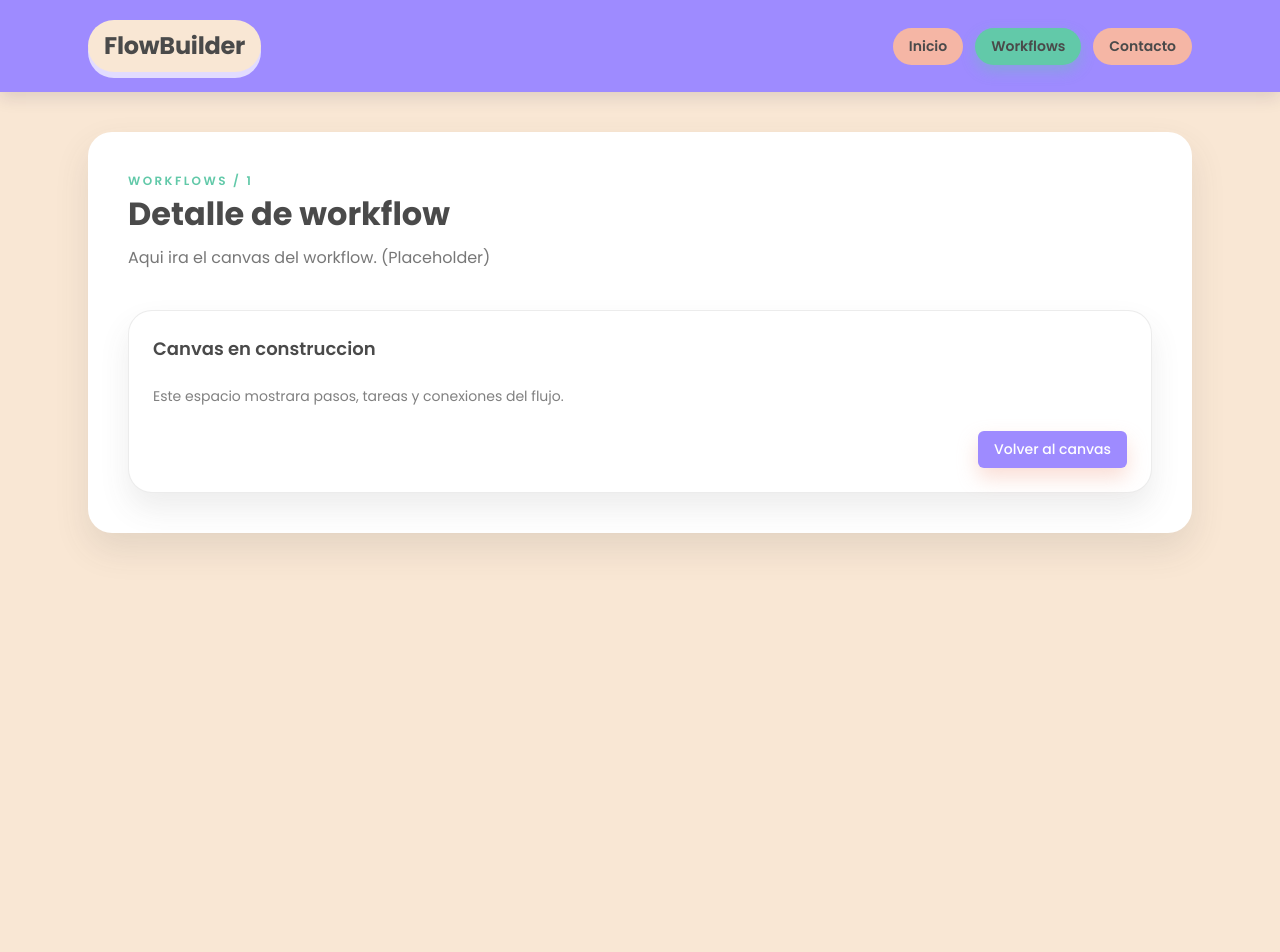
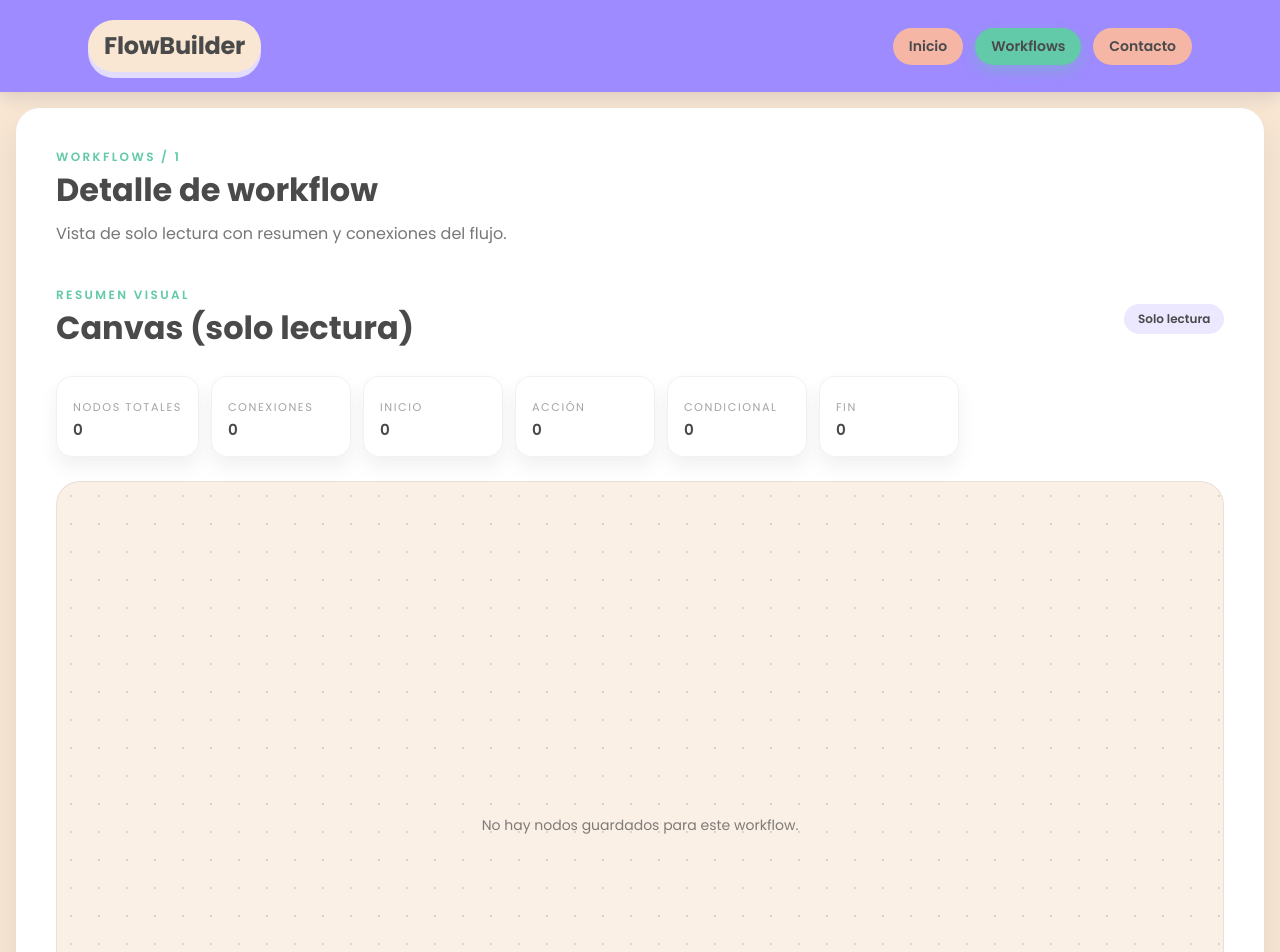
Before and after one commit to carolinardlc/flowbuilder-frontend, a Next.js app: page /workflows/1/details in a window 1280 px wide. Shown: the top 952 px of the page. Before the commit the page ends 800 px from the top, so only its background shows below. Built offline with nearby package versions, Linux system fonts and the light colour scheme.

Commit message:
fix: arreglo de nodos y creacion de json para envio a backend

```diff
--- a/app/globals.css
+++ b/app/globals.css
@@ -100,7 +100,7 @@ body {
 .app-main--wide {
   max-width: 100%;
   width: 100%;
-  padding: 1.5rem 1.25rem 2.5rem;
+  padding: 1rem 1rem 2rem;
 }
 
 .app-card {
@@ -113,7 +113,7 @@ body {
 .app-card--wide {
   max-width: 100%;
   width: 100%;
-  padding: 1.5rem 1.25rem 2rem;
+  padding: 1rem;
 }
 
 .hero {
@@ -414,11 +414,8 @@ body {
 
 .canvas-layout {
   display: grid;
-  grid-template-columns:
-    minmax(180px, 0.1fr)
-    minmax(0, 0.8fr)
-    minmax(220px, 0.1fr);
-  gap: 1.5rem;
+  grid-template-columns: 200px minmax(0, 1fr) 240px;
+  gap: 1rem;
   align-items: stretch;
 }
 
@@ -491,6 +488,7 @@ body {
   display: flex;
   flex-direction: column;
   gap: 1rem;
+  min-width: 0;
 }
 
 .canvas-toolbar {
@@ -517,27 +515,79 @@ body {
   color: var(--ink);
 }
 
+.details-canvas {
+  display: flex;
+  flex-direction: column;
+  gap: 1.5rem;
+}
+
+.details-canvas-header {
+  display: flex;
+  align-items: center;
+  justify-content: space-between;
+  gap: 1rem;
+  flex-wrap: wrap;
+}
+
+.details-canvas-summary {
+  display: flex;
+  flex-wrap: wrap;
+  gap: 0.75rem;
+}
+
+.details-stat {
+  border-radius: 1rem;
+  background: rgba(255, 255, 255, 0.75);
+  border: 1px solid rgba(74, 74, 74, 0.08);
+  padding: 0.85rem 1rem;
+  box-shadow: 0 10px 18px rgba(74, 74, 74, 0.08);
+  min-width: 140px;
+}
+
 .canvas-scroll {
   border-radius: 1.5rem;
   border: 1px solid rgba(74, 74, 74, 0.1);
   background: rgba(249, 231, 212, 0.6);
-  height: 80vh;
-  min-height: 32rem;
+  height: 86vh;
+  min-height: 38rem;
   overflow: auto;
   position: relative;
+  width: 100%;
+  min-width: 0;
+}
+
+.canvas-scroll--readonly {
+  height: 70vh;
+  min-height: 28rem;
 }
 
 .canvas-grid {
   position: relative;
   width: 100%;
   height: 100%;
-  min-width: 48rem;
-  min-height: 32rem;
+  min-width: 80rem;
+  min-height: 38rem;
   background-image: radial-gradient(
     rgba(74, 74, 74, 0.18) 1px,
     transparent 1px
   );
   background-size: 28px 28px;
+}
+
+.canvas-grid--readonly {
+  min-width: 60rem;
+  min-height: 28rem;
+}
+
+.canvas-empty {
+  position: absolute;
+  top: 50%;
+  left: 50%;
+  transform: translate(-50%, -50%);
+  font-size: 14px;
+  opacity: 0.7;
+  pointer-events: none;
+  text-align: center;
 }
 
 .canvas-connections {
@@ -575,6 +625,10 @@ body {
   transition:
     transform 150ms ease,
     box-shadow 150ms ease;
+}
+
+.node-readonly {
+  cursor: default;
 }
 
 .node-wrapper {
@@ -949,7 +1003,7 @@ body {
   }
 
   .canvas-scroll {
-    height: 80vh;
+    height: 86vh;
   }
 }
 
--- a/app/workflows/[id]/canvas/WorkflowNode.tsx
+++ b/app/workflows/[id]/canvas/WorkflowNode.tsx
@@ -11,6 +11,7 @@ type WorkflowNodeProps = {
   onStartConnection?: (id: string) => void;
   onCompleteConnection?: (id: string) => void;
   isConnectionSource?: boolean;
+  readOnly?: boolean;
 };
 
 /**
@@ -29,6 +30,7 @@ export default function WorkflowNode({
   onStartConnection,
   onCompleteConnection,
   isConnectionSource,
+  readOnly = false,
 }: WorkflowNodeProps) {
   const handleStartConnection = (e: React.MouseEvent) => {
     e.stopPropagation();
@@ -45,6 +47,7 @@ export default function WorkflowNode({
     selected ? "node-selected" : "",
     isConnectionTarget ? "node-connection-target" : "",
     isConnectionSource ? "node-connection-source" : "",
+    readOnly ? "node-readonly" : "",
   ]
     .filter(Boolean)
     .join(" ");
@@ -57,20 +60,25 @@ export default function WorkflowNode({
       <button
         type="button"
         className={buttonClasses}
-        onClick={() =>
-          onConnectionClick ? onConnectionClick() : onSelect(node.id)
+        onClick={
+          readOnly
+            ? undefined
+            : () => (onConnectionClick ? onConnectionClick() : onSelect(node.id))
         }
         onMouseDown={(e) => {
-          if (onMouseDown) {
+          if (onMouseDown && !readOnly) {
             e.preventDefault();
             e.stopPropagation();
             onMouseDown(e);
           }
         }}
+        aria-disabled={readOnly}
       >
         <span className="node-title">{node.title}</span>
         <span className="node-type">{node.type}</span>
       </button>
+      {!readOnly && (
+        <>
           <div
             className="node-handle node-handle-in"
             onMouseUp={handleCompleteConnection}
@@ -81,6 +89,8 @@ export default function WorkflowNode({
             onMouseDown={handleStartConnection}
             title="Arrastrar para conectar"
           />
+        </>
+      )}
       {isConnectionTarget && (
         <div
           className="connection-hint"
--- /dev/null
+++ b/app/workflows/[id]/details/_components/WorkflowDetailsCanvas.tsx
@@ -0,0 +1,147 @@
+"use client";
+
+import { useEffect, useMemo, useState } from "react";
+import WorkflowConnection from "../../canvas/WorkflowConnection";
+import WorkflowNode from "../../canvas/WorkflowNode";
+import { STORAGE_KEYS } from "../../canvas/constants/storage";
+import type { Connection, WorkflowNodeData, WorkflowNodeType } from "../../canvas/types";
+
+type WorkflowDetailsCanvasProps = {
+  workflowId: string;
+};
+
+type CanvasSnapshot = {
+  nodes: WorkflowNodeData[];
+  connections: Connection[];
+};
+
+const EMPTY_SNAPSHOT: CanvasSnapshot = { nodes: [], connections: [] };
+
+const NODE_TYPE_LABELS: Record<WorkflowNodeType, string> = {
+  START: "Inicio",
+  ACTION: "Acción",
+  CONDITIONAL: "Condicional",
+  END: "Fin",
+};
+
+export default function WorkflowDetailsCanvas({
+  workflowId,
+}: WorkflowDetailsCanvasProps) {
+  const [snapshot, setSnapshot] = useState<CanvasSnapshot>(EMPTY_SNAPSHOT);
+
+  useEffect(() => {
+    const storageKey = STORAGE_KEYS.WORKFLOW_CANVAS(workflowId);
+    if (!storageKey) return;
+
+    try {
+      const raw = localStorage.getItem(storageKey);
+      if (!raw) {
+        setSnapshot(EMPTY_SNAPSHOT);
+        return;
+      }
+      const parsed = JSON.parse(raw) as Partial<CanvasSnapshot>;
+      setSnapshot({
+        nodes: Array.isArray(parsed.nodes) ? parsed.nodes : [],
+        connections: Array.isArray(parsed.connections) ? parsed.connections : [],
+      });
+    } catch (error) {
+      console.error("Error loading canvas snapshot:", error);
+      setSnapshot(EMPTY_SNAPSHOT);
+    }
+  }, [workflowId]);
+
+  const summary = useMemo(() => {
+    const counts = snapshot.nodes.reduce<Record<WorkflowNodeType, number>>(
+      (acc, node) => {
+        acc[node.type] = (acc[node.type] ?? 0) + 1;
+        return acc;
+      },
+      { START: 0, ACTION: 0, CONDITIONAL: 0, END: 0 },
+    );
+
+    return {
+      totalNodes: snapshot.nodes.length,
+      totalConnections: snapshot.connections.length,
+      counts,
+    };
+  }, [snapshot.connections.length, snapshot.nodes]);
+
+  return (
+    <section className="details-canvas">
+      <div className="details-canvas-header">
+        <div>
+          <p className="hero-kicker">Resumen visual</p>
+          <h2 className="workflows-title">Canvas (solo lectura)</h2>
+        </div>
+        <span className="canvas-badge">Solo lectura</span>
+      </div>
+
+      <div className="details-canvas-summary">
+        <div className="details-stat">
+          <p className="panel-label">Nodos totales</p>
+          <p className="panel-value">{summary.totalNodes}</p>
+        </div>
+        <div className="details-stat">
+          <p className="panel-label">Conexiones</p>
+          <p className="panel-value">{summary.totalConnections}</p>
+        </div>
+        {(
+          Object.keys(NODE_TYPE_LABELS) as Array<keyof typeof NODE_TYPE_LABELS>
+        ).map((type) => (
+          <div className="details-stat" key={type}>
+            <p className="panel-label">{NODE_TYPE_LABELS[type]}</p>
+            <p className="panel-value">{summary.counts[type]}</p>
+          </div>
+        ))}
+      </div>
+
+      <div className="canvas-scroll canvas-scroll--readonly">
+        <div className="canvas-grid canvas-grid--readonly">
+          <svg className="canvas-connections" viewBox="0 0 1600 800">
+            <defs>
+              <marker
+                id="arrowhead"
+                markerWidth="10"
+                markerHeight="10"
+                refX="6"
+                refY="3"
+                orient="auto"
+              >
+                <path d="M 0 0 L 6 3 L 0 6" className="connection-arrow" />
+              </marker>
+            </defs>
+
+            {snapshot.connections.map((connection) => {
+              const from = snapshot.nodes.find(
+                (node) => node.id === connection.from,
+              );
+              const to = snapshot.nodes.find(
+                (node) => node.id === connection.to,
+              );
+              if (!from || !to) return null;
+              return (
+                <WorkflowConnection key={connection.id} from={from} to={to} />
+              );
+            })}
+          </svg>
+
+          {snapshot.nodes.length === 0 && (
+            <div className="canvas-empty">
+              No hay nodos guardados para este workflow.
+            </div>
+          )}
+
+          {snapshot.nodes.map((node) => (
+            <WorkflowNode
+              key={node.id}
+              node={node}
+              selected={false}
+              onSelect={() => {}}
+              readOnly
+            />
+          ))}
+        </div>
+      </div>
+    </section>
+  );
+}
--- a/app/workflows/[id]/details/page.tsx
+++ b/app/workflows/[id]/details/page.tsx
@@ -1,5 +1,6 @@
 import Link from "next/link";
 import Layout from "../../../components/Layout";
+import WorkflowDetailsCanvas from "./_components/WorkflowDetailsCanvas";
 
 type WorkflowsDetailProps = {
   params: Promise<{ id: string }>;
@@ -11,26 +12,22 @@ export default async function WorkflowsDetail({
   const { id } = await params;
 
   return (
-    <Layout>
+    <Layout fullWidth>
       <section className="hero">
         <div>
           <p className="hero-kicker">Workflows / {id}</p>
           <h1 className="workflows-title">Detalle de workflow</h1>
           <p className="workflows-subtitle">
-            Aqui ira el canvas del workflow. (Placeholder)
+            Vista de solo lectura con resumen y conexiones del flujo.
           </p>
         </div>
 
-        <div className="workflow-card">
-          <h2 className="feature-title">Canvas en construccion</h2>
-          <p className="feature-text">
-            Este espacio mostrara pasos, tareas y conexiones del flujo.
-          </p>
-          <div className="workflow-actions">
-            <Link href={`/workflows/${id}`} className="btn-primary link-button">
-              Volver al canvas
-            </Link>
-          </div>
+        <WorkflowDetailsCanvas workflowId={id} />
+
+        <div className="workflow-actions">
+          <Link href={`/workflows/${id}`} className="btn-primary link-button">
+            Volver al canvas
+          </Link>
         </div>
       </section>
     </Layout>
--- a/app/workflows/[id]/page.tsx
+++ b/app/workflows/[id]/page.tsx
@@ -11,7 +11,7 @@ export default async function WorkflowsDetail({
 }: WorkflowsDetailProps) {
   const { id } = await params;
   return (
-    <Layout>
+    <Layout fullWidth>
       <section className="canvas-shell">
         <WorkflowCanvas
           workflowId={id}
```
Lines whose indentation alone changed are shown as unchanged.
